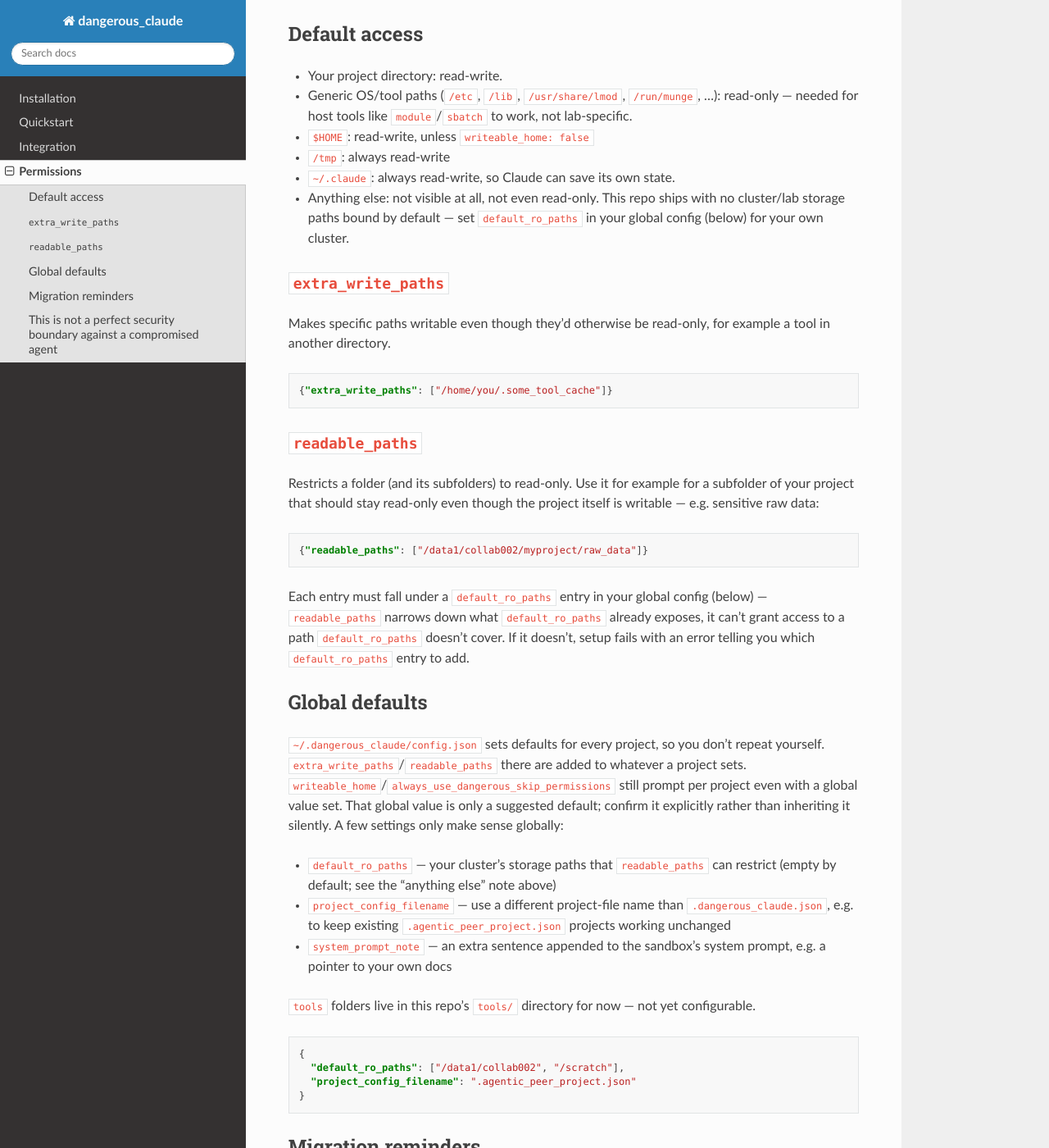
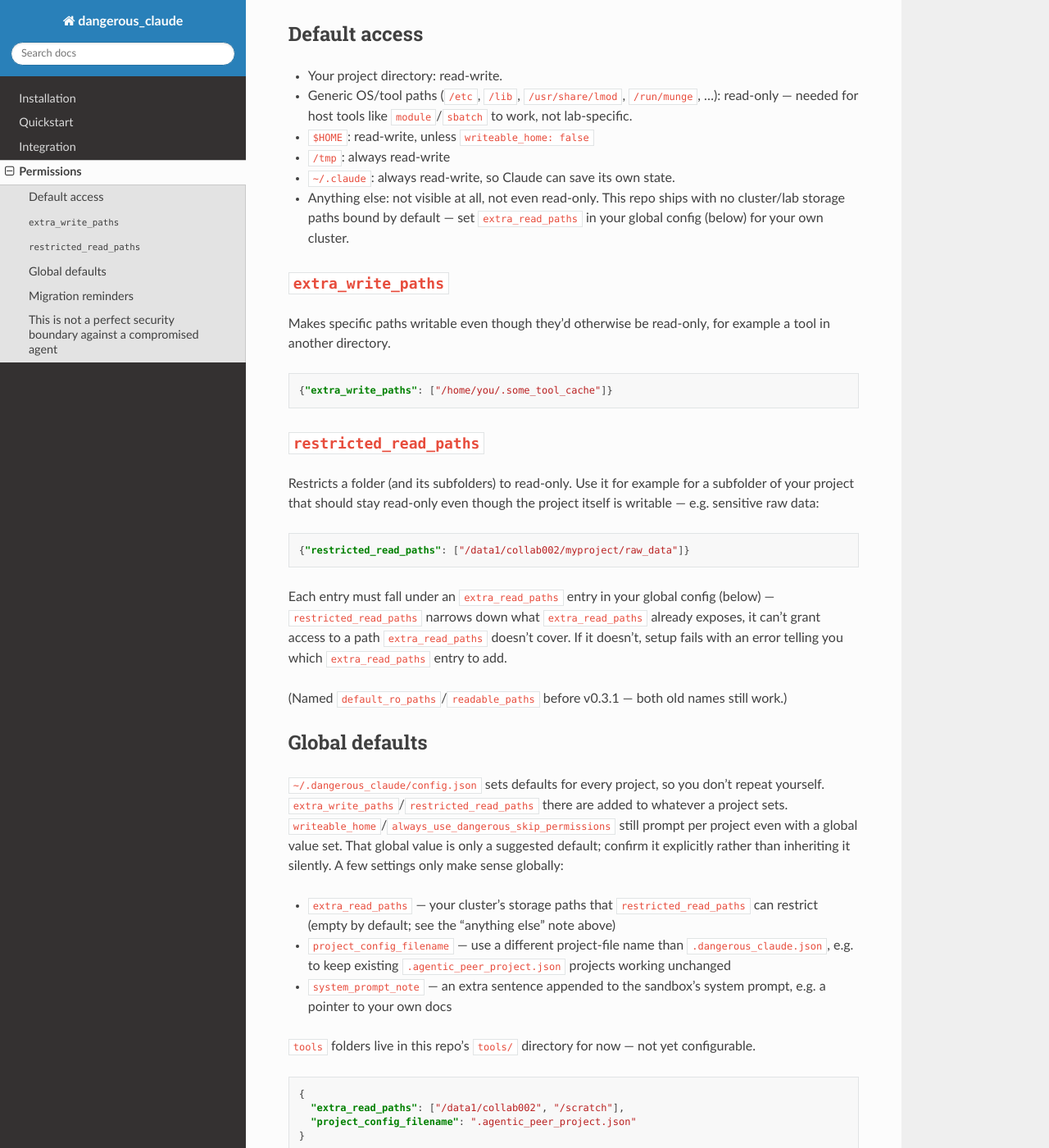
Before and after one commit to dpeerlab/dangerous_claude, a Sphinx documentation site: the page built from docs/permissions.rst, in a window 1280 px wide and 1400 px high, scrolled down 233 px. Shown: the whole window at 82% size. Built offline with Sphinx 7.4.7 and the Read the Docs theme 3.1.0, drawn with Linux system fonts in a browser that asks for light colours.

Commit message:
Rename default_ro_paths/readable_paths to extra_read_paths/restricted_read_paths, v0.3.1
Clearer naming: extra_read_paths pairs with extra_write_paths, and
restricted_read_paths states what it does (narrows a subset of
extra_read_paths to read-only) instead of describing what it grants.
Old names still work via a legacy-key alias in cfg_get/cfg_has.

```diff
--- a/docs/permissions.rst
+++ b/docs/permissions.rst
@@ -16,7 +16,7 @@
 - ``/tmp``: always read-write
 - ``~/.claude``: always read-write, so Claude can save its own state.
 - Anything else: not visible at all, not even read-only. This repo ships with no
-  cluster/lab storage paths bound by default — set ``default_ro_paths`` in your global config
+  cluster/lab storage paths bound by default — set ``extra_read_paths`` in your global config
   (below) for your own cluster.
 
 ``extra_write_paths``
@@ -29,31 +29,33 @@
 
    {"extra_write_paths": ["/home/you/.some_tool_cache"]}
 
-``readable_paths``
-------------------
+``restricted_read_paths``
+-------------------------
 
 Restricts a folder (and its subfolders) to read-only. Use it for example for a subfolder of your project
 that should stay read-only even though the project itself is writable — e.g. sensitive raw data:
 
 .. code-block:: json
 
-   {"readable_paths": ["/data1/collab002/myproject/raw_data"]}
+   {"restricted_read_paths": ["/data1/collab002/myproject/raw_data"]}
 
-Each entry must fall under a ``default_ro_paths`` entry in your global config (below) —
-``readable_paths`` narrows down what ``default_ro_paths`` already exposes, it can't grant access
-to a path ``default_ro_paths`` doesn't cover. If it doesn't, setup fails with an error telling you
-which ``default_ro_paths`` entry to add.
+Each entry must fall under an ``extra_read_paths`` entry in your global config (below) —
+``restricted_read_paths`` narrows down what ``extra_read_paths`` already exposes, it can't grant
+access to a path ``extra_read_paths`` doesn't cover. If it doesn't, setup fails with an error
+telling you which ``extra_read_paths`` entry to add.
+
+(Named ``default_ro_paths``/``readable_paths`` before v0.3.1 — both old names still work.)
 
 Global defaults
 ------------------
 
 ``~/.dangerous_claude/config.json`` sets defaults for every project, so you don't repeat
-yourself. ``extra_write_paths``/``readable_paths`` there are added to whatever a project sets.
+yourself. ``extra_write_paths``/``restricted_read_paths`` there are added to whatever a project sets.
 ``writeable_home``/``always_use_dangerous_skip_permissions`` still prompt per project even with
 a global value set. That global value is only a suggested default; confirm it explicitly rather
 than inheriting it silently. A few settings only make sense globally:
 
-- ``default_ro_paths`` — your cluster's storage paths that ``readable_paths`` can restrict
+- ``extra_read_paths`` — your cluster's storage paths that ``restricted_read_paths`` can restrict
   (empty by default; see the "anything else" note above)
 - ``project_config_filename`` — use a different project-file name than
   ``.dangerous_claude.json``, e.g. to keep existing ``.agentic_peer_project.json`` projects
@@ -66,7 +68,7 @@
 .. code-block:: json
 
    {
-     "default_ro_paths": ["/data1/collab002", "/scratch"],
+     "extra_read_paths": ["/data1/collab002", "/scratch"],
      "project_config_filename": ".agentic_peer_project.json"
    }
 
```
Also changed, not shown: CHANGELOG.md (+6 -0 lines), 5 other files.
